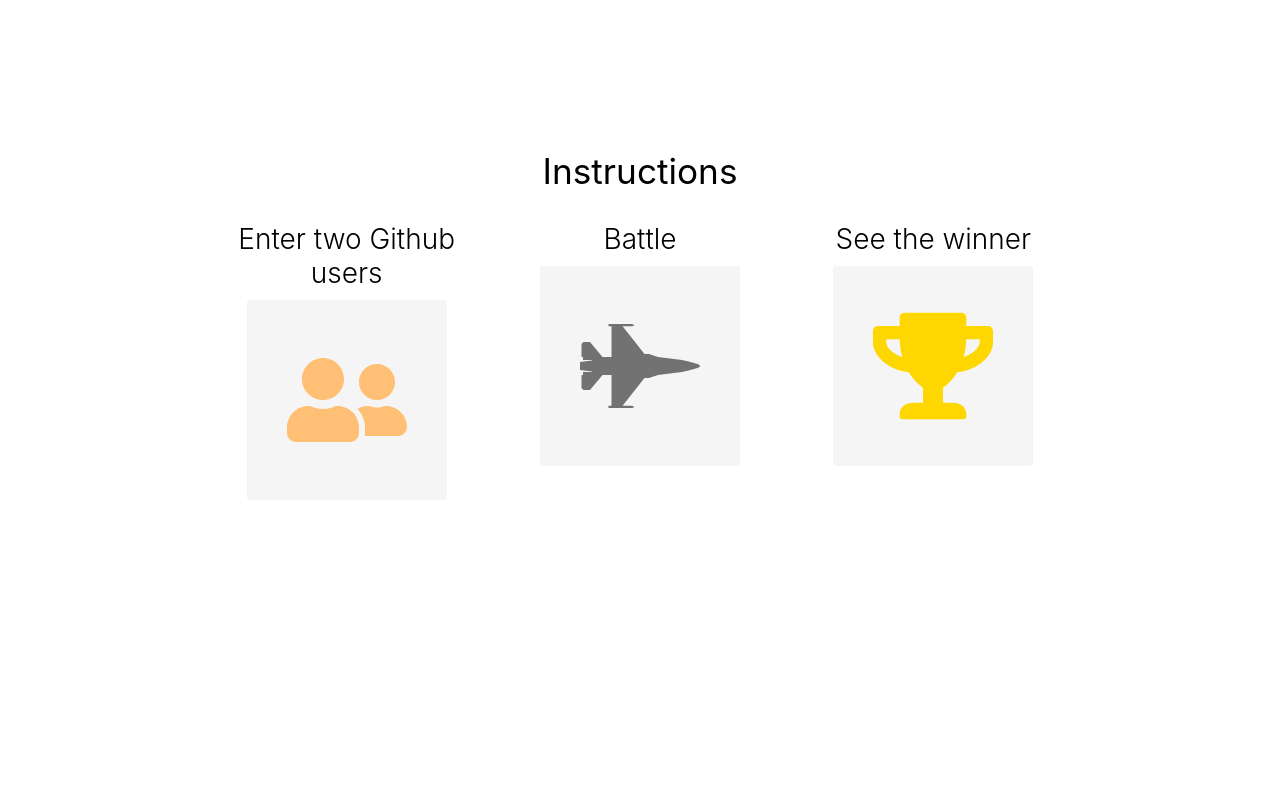
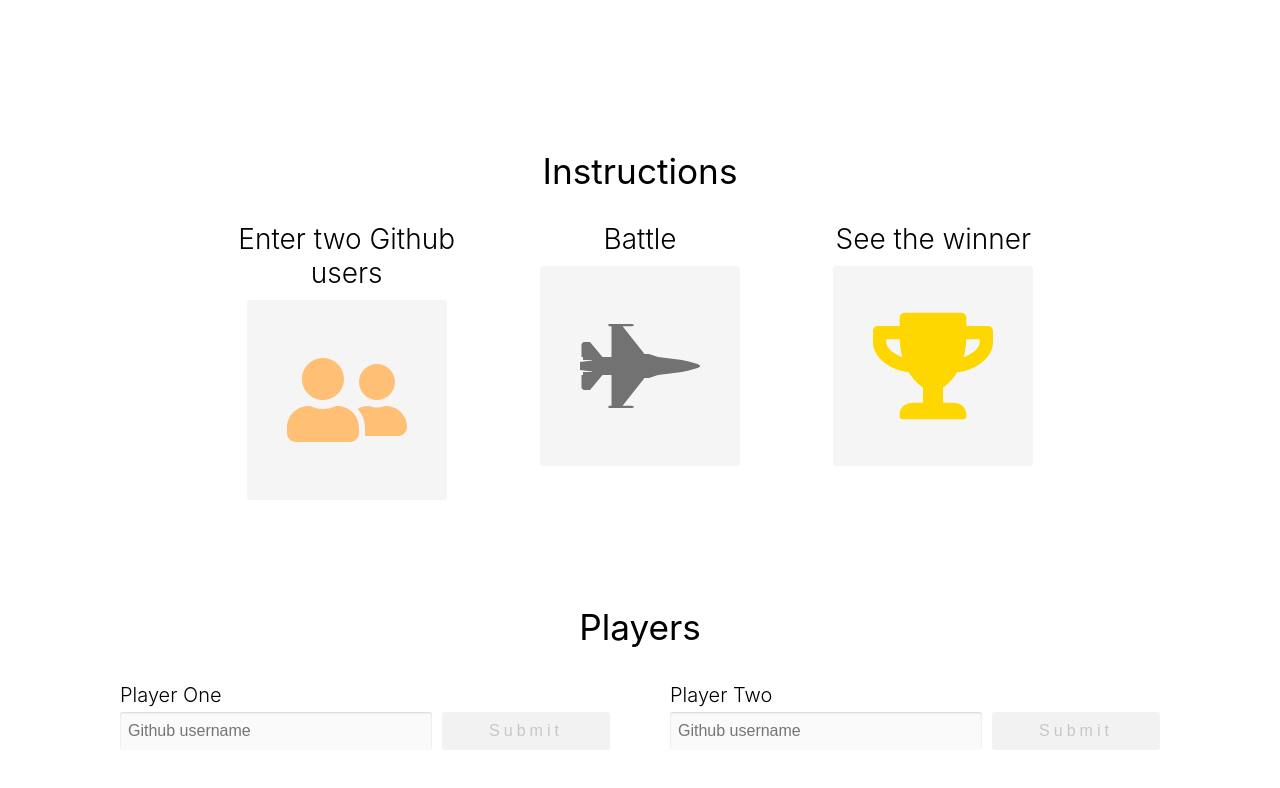
Before and after one commit to kish-an/react-github-battle, a React app: page / in a window 1280 px wide. Built offline with nearby package versions, Linux system fonts and the light colour scheme.

Commit message:
Add PlayerInput form to Battle

```diff
--- a/src/components/Battle.js
+++ b/src/components/Battle.js
@@ -1,11 +1,48 @@
 import React, { Component } from 'react'
 import Instructions from './Instructions'
+import PlayerInput from './PlayerInput'
 
 class Battle extends Component {
+    constructor(props) {
+        super(props);
+
+        this.state = {
+            playerOne: null,
+            playerTwo: null,
+        }
+
+        this.handleSubmit = this.handleSubmit.bind(this);
+    }
+
+    handleSubmit(id, player) {
+        this.setState({
+            [id]: player
+        });
+    }
+
     render() {
+        const { playerOne, playerTwo } = this.state;
+
         return (
             <React.Fragment>
                 <Instructions />
+                <div className="players-container">
+                    <h1 className="center-text header-lg">Players</h1>
+                    <div className="row space-around">
+                        {playerOne === null && (
+                            <PlayerInput
+                                label="Player One"
+                                onSubmit={player => this.handleSubmit('playerOne', player)}
+                            />
+                        )}
+                        {playerTwo === null && (
+                            <PlayerInput
+                                label="Player Two"
+                                onSubmit={player => this.handleSubmit('playerTwo', player)}
+                            />
+                        )}
+                    </div>
+                </div>
             </React.Fragment>
         )
     }
--- a/src/components/Instructions.js
+++ b/src/components/Instructions.js
@@ -4,18 +4,18 @@
 function Instructions() {
     return (
         <div className="instructions-container">
-            <h1 class="center-text header-lg">Instructions</h1>
+            <h1 className="center-text header-lg">Instructions</h1>
             <ol className="container-sm grid center-text battle-instructions">
                 <li>
-                    <h3 class="header-sm">Enter two Github users</h3>
+                    <h3 className="header-sm">Enter two Github users</h3>
                     <FaUserFriends className="bg-light" color="rgb(255,191,116)" size={200} />
                 </li>
                 <li>
-                    <h3 class="header-sm">Battle</h3>
+                    <h3 className="header-sm">Battle</h3>
                     <FaFighterJet className="bg-light" color="#727272" size={200} />
                 </li>
                 <li>
-                    <h3 class="header-sm">See the winner</h3>
+                    <h3 className="header-sm">See the winner</h3>
                     <FaTrophy className="bg-light" color="rgb(255,215,0)" size={200} />
                 </li>
             </ol>
--- /dev/null
+++ b/src/components/PlayerInput.js
@@ -0,0 +1,62 @@
+import React, { Component } from 'react';
+import PropTypes from 'prop-types';
+
+class PlayerInput extends Component {
+    constructor(props) {
+        super(props);
+
+        this.state = {
+            username: '',
+        }
+
+        this.handleSubmit = this.handleSubmit.bind(this);
+        this.handleChange = this.handleChange.bind(this);
+    }
+
+    handleSubmit(e) {
+        e.preventDefault();
+
+        this.props.onSubmit(this.state.username);
+    }
+
+    handleChange(e) {
+        this.setState({
+            username: e.target.value
+        });
+    }
+
+    render() {
+        return (
+            <form className="column player" onSubmit={this.handleSubmit}>
+                <label htmlFor={this.props.label} className="player-label">
+                    {this.props.label}
+                </label>
+                <div className="row player-inputs">
+                    <input
+                        type="text"
+                        id={this.props.label}
+                        className="input-light"
+                        placeholder="Github username"
+                        autoComplete="off"
+                        value={this.state.username}
+                        onChange={this.handleChange}
+                    />
+                    <button
+                        className="btn dark-btn"
+                        type="submit"
+                        disabled={!this.state.username}
+                    >
+                        Submit
+                    </button>
+                </div>
+            </form>
+        )
+    }
+}
+
+PlayerInput.propTypes = {
+    onSubmit: PropTypes.func.isRequired,
+    label: PropTypes.string.isRequired,
+}
+
+export default PlayerInput;
--- a/src/index.css
+++ b/src/index.css
@@ -147,3 +147,73 @@
     padding: 2.5rem;
     border-radius: 3px;
 }
+
+.column {
+    display: flex;
+    flex-direction: column;
+}
+
+.row {
+    display: flex;
+    flex-direction: row;
+}
+
+.player {
+    flex: 1;
+    margin: 0 1.25rem;
+    padding: 0.625rem;
+}
+
+.player-label {
+    font-size: 1.25rem;
+    margin: 0.325rem 0;
+    font-weight: 300;
+}
+
+.player-inputs input {
+    padding: 0.5rem;
+    font-size: 1rem;
+    flex: 2;
+    border-radius: 3px;
+    border: none;
+    box-shadow: inset 0 1px 2px rgba(0,0,0,0.15);
+}
+
+.player-inputs .input-light {
+    background: rgba(0,0,0,0.02);
+}
+
+.player-inputs button {
+    flex: 1;
+    margin-left: 0.625rem;
+}
+
+.btn {
+    padding: 0.625rem;
+    text-decoration: uppercase;
+    letter-spacing: 0.25em;
+    border-radius: 3px;
+    border: none;
+    font-size: 1rem;
+    display: flex;
+    justify-content: center;
+    align-items: center;
+    cursor: pointer;
+    text-decoration: none;
+    max-width: 12.5rem;
+}
+
+.dark-btn {
+    color: #e6e6e6;
+    background: #141414;
+}
+
+.dark-btn:disabled {
+    background: #f2f2f2;
+    color: #c7c7c7;
+}
+
+.players-container {
+    margin: 6.25rem 0;
+
+}
```
